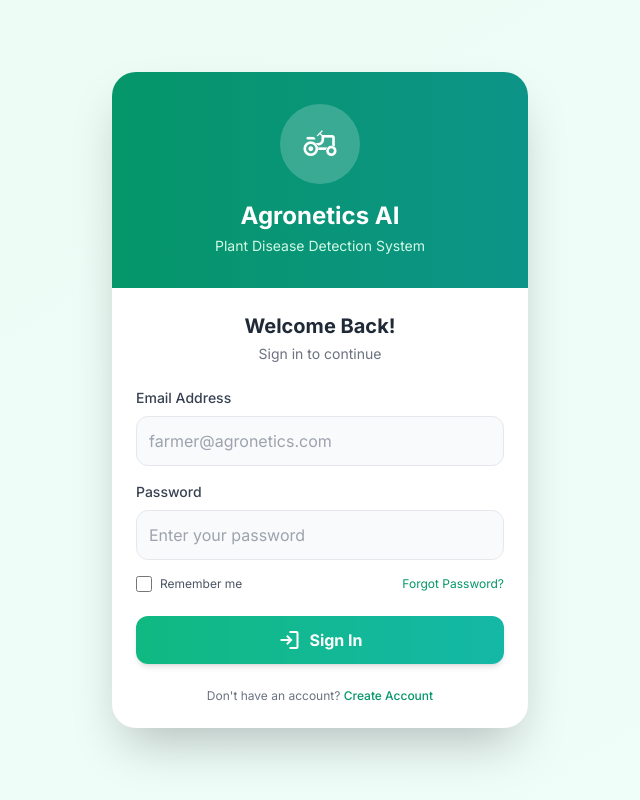
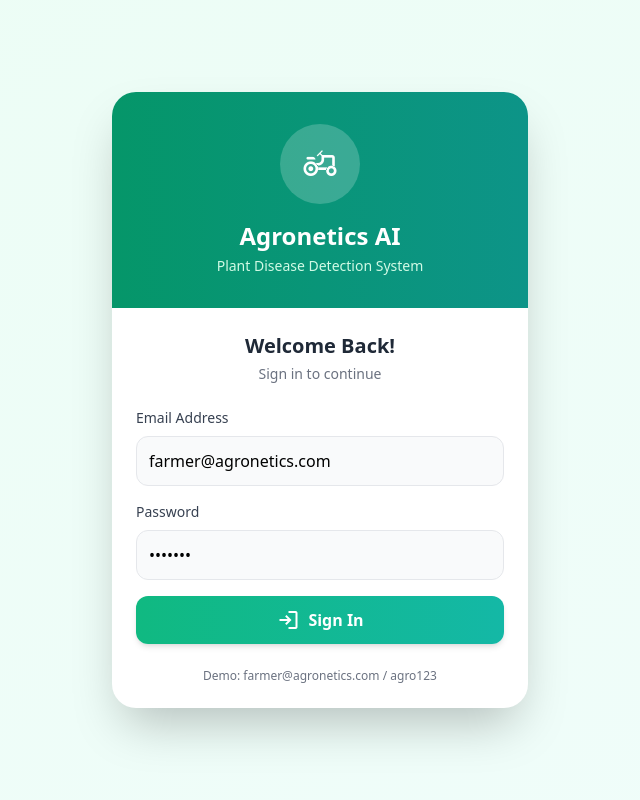
Before and after one commit to Darshita2865/Agronetics, a Flask app: page /login in a window 1280 px wide. Shown: the whole page, without its empty margins (320-960 px from the left). Run offline with Flask 3, Linux system fonts and the light colour scheme; some libraries are stand-ins or nearby versions.

Commit message:
Update login.html

```diff
--- a/templates/login.html
+++ b/templates/login.html
@@ -7,14 +7,10 @@
     <script src="https://cdn.tailwindcss.com"></script>
     <link href="https://fonts.googleapis.com/css2?family=Inter:wght@400;500;600;700;800&display=swap" rel="stylesheet">
     <link href="https://fonts.googleapis.com/css2?family=Material+Symbols+Outlined" rel="stylesheet">
-    <style>
-        * { font-family: 'Inter', sans-serif; }
-    </style>
 </head>
 <body class="bg-gradient-to-br from-emerald-50 to-teal-50">
     <div class="max-w-md mx-auto min-h-screen flex items-center justify-center p-4">
         <div class="w-full bg-white rounded-3xl shadow-2xl overflow-hidden">
-            <!-- Header -->
             <div class="bg-gradient-to-r from-emerald-600 to-teal-600 px-6 py-8 text-center">
                 <div class="w-20 h-20 bg-white/20 rounded-full flex items-center justify-center mx-auto mb-4">
                     <span class="material-symbols-outlined text-4xl text-white">agriculture</span>
@@ -23,33 +19,21 @@
                 <p class="text-emerald-100 text-sm mt-1">Plant Disease Detection System</p>
             </div>
 
-            <!-- Login Form -->
             <div class="p-6">
                 <div class="text-center mb-6">
                     <h2 class="text-xl font-bold text-gray-800">Welcome Back!</h2>
                     <p class="text-gray-500 text-sm mt-1">Sign in to continue</p>
                 </div>
 
-
                 <form id="loginForm">
                     <div class="mb-4">
                         <label class="block text-gray-700 text-sm font-medium mb-2">Email Address</label>
-                        <input type="email" id="loginEmail" placeholder="farmer@agronetics.com"
-                               class="w-full px-3 py-3 border border-gray-200 rounded-xl focus:border-emerald-400 bg-gray-50">
+                        <input type="email" id="loginEmail" placeholder="farmer@agronetics.com" value="farmer@agronetics.com" class="w-full px-3 py-3 border border-gray-200 rounded-xl focus:border-emerald-400 bg-gray-50">
                     </div>
 
                     <div class="mb-4">
                         <label class="block text-gray-700 text-sm font-medium mb-2">Password</label>
-                        <input type="password" id="loginPassword" placeholder="Enter your password"
-                               class="w-full px-3 py-3 border border-gray-200 rounded-xl focus:border-emerald-400 bg-gray-50">
-                    </div>
-
-                    <div class="flex items-center justify-between mb-6">
-                        <label class="flex items-center gap-2">
-                            <input type="checkbox" id="rememberMe" class="w-4 h-4 text-emerald-500 rounded">
-                            <span class="text-xs text-gray-600">Remember me</span>
-                        </label>
-                        <a href="#" onclick="showForgotPassword()" class="text-xs text-emerald-600">Forgot Password?</a>
+                        <input type="password" id="loginPassword" placeholder="Enter your password" value="agro123" class="w-full px-3 py-3 border border-gray-200 rounded-xl focus:border-emerald-400 bg-gray-50">
                     </div>
 
                     <button type="submit" class="w-full bg-gradient-to-r from-emerald-500 to-teal-500 text-white font-bold py-3 rounded-xl shadow-md hover:shadow-lg transition flex items-center justify-center gap-2">
@@ -59,40 +43,9 @@
                 </form>
 
                 <div class="mt-6 text-center">
-                    <p class="text-xs text-gray-500">
-                        Don't have an account?
-                        <a href="#" onclick="showRegister()" class="text-emerald-600 font-medium">Create Account</a>
-                    </p>
+                    <p class="text-xs text-gray-500">Demo: farmer@agronetics.com / agro123</p>
                 </div>
             </div>
-        </div>
-    </div>
-
-    <!-- Register Modal -->
-    <div id="registerModal" class="fixed inset-0 bg-black/50 flex items-center justify-center z-50 hidden">
-        <div class="bg-white w-[90%] max-w-md rounded-2xl p-6">
-            <div class="flex justify-between items-center mb-4">
-                <h3 class="text-xl font-bold text-gray-800">Create Account</h3>
-                <button onclick="closeRegister()" class="text-gray-400">&times;</button>
-            </div>
-            <input type="text" id="regName" placeholder="Full Name" class="w-full mb-3 px-3 py-2 border rounded-lg">
-            <input type="email" id="regEmail" placeholder="Email Address" class="w-full mb-3 px-3 py-2 border rounded-lg">
-            <input type="password" id="regPassword" placeholder="Password (min 4 characters)" class="w-full mb-3 px-3 py-2 border rounded-lg">
-            <input type="password" id="regConfirm" placeholder="Confirm Password" class="w-full mb-4 px-3 py-2 border rounded-lg">
-            <button onclick="registerUser()" class="w-full bg-emerald-500 text-white py-2 rounded-lg font-semibold">Register</button>
-        </div>
-    </div>
-
-    <!-- Forgot Password Modal -->
-    <div id="forgotModal" class="fixed inset-0 bg-black/50 flex items-center justify-center z-50 hidden">
-        <div class="bg-white w-[90%] max-w-md rounded-2xl p-6">
-            <div class="flex justify-between items-center mb-4">
-                <h3 class="text-xl font-bold text-gray-800">Reset Password</h3>
-                <button onclick="closeForgot()" class="text-gray-400">&times;</button>
-            </div>
-            <p class="text-sm text-gray-600 mb-3">Enter your email to receive reset instructions.</p>
-            <input type="email" id="forgotEmail" placeholder="Your email address" class="w-full mb-4 px-3 py-2 border rounded-lg">
-            <button onclick="sendResetLink()" class="w-full bg-emerald-500 text-white py-2 rounded-lg font-semibold">Send Reset Link</button>
         </div>
     </div>
 
@@ -109,11 +62,10 @@
             setTimeout(() => toast.classList.add('hidden'), 2500);
         }
 
-        // Initialize default users
         function initUsers() {
             if (!localStorage.getItem(USERS_KEY)) {
                 const defaultUsers = [{
-                    name: 'Farmer John',
+                    name: 'Farmer',
                     email: 'farmer@agronetics.com',
                     password: 'agro123',
                     createdAt: new Date().toISOString()
@@ -122,35 +74,17 @@
             }
         }
 
-        // Login function
         function loginUser(event) {
             event.preventDefault();
             const email = document.getElementById('loginEmail').value.trim();
             const password = document.getElementById('loginPassword').value;
-            const rememberMe = document.getElementById('rememberMe').checked;
-
-            if (!email || !password) {
-                showToast('❌ Please enter email and password');
-                return;
-            }
 
             const users = JSON.parse(localStorage.getItem(USERS_KEY) || '[]');
             const user = users.find(u => u.email === email && u.password === password);
 
             if (user) {
-                const sessionData = {
-                    email: user.email,
-                    name: user.name,
-                    loggedIn: true,
-                    loginTime: new Date().toISOString()
-                };
-
-                if (rememberMe) {
-                    localStorage.setItem(SESSION_KEY, JSON.stringify(sessionData));
-                } else {
-                    sessionStorage.setItem(SESSION_KEY, JSON.stringify(sessionData));
-                }
-
+                const sessionData = { email: user.email, name: user.name, loggedIn: true, loginTime: new Date().toISOString() };
+                sessionStorage.setItem(SESSION_KEY, JSON.stringify(sessionData));
                 showToast('✅ Login successful!');
                 const redirectUrl = sessionStorage.getItem('redirectAfterLogin') || '/';
                 sessionStorage.removeItem('redirectAfterLogin');
@@ -160,59 +94,8 @@
             }
         }
 
-        // Register function
-        function registerUser() {
-            const name = document.getElementById('regName').value.trim();
-            const email = document.getElementById('regEmail').value.trim();
-            const password = document.getElementById('regPassword').value;
-            const confirm = document.getElementById('regConfirm').value;
-
-            if (!name || !email || !password) {
-                showToast('❌ Please fill all fields');
-                return;
-            }
-            if (password.length < 4) {
-                showToast('❌ Password must be at least 4 characters');
-                return;
-            }
-            if (password !== confirm) {
-                showToast('❌ Passwords do not match');
-                return;
-            }
-
-            const users = JSON.parse(localStorage.getItem(USERS_KEY) || '[]');
-            if (users.find(u => u.email === email)) {
-                showToast('❌ Email already registered');
-                return;
-            }
-
-            users.push({ name, email, password, createdAt: new Date().toISOString() });
-            localStorage.setItem(USERS_KEY, JSON.stringify(users));
-            showToast('✅ Registration successful! Please login.');
-            closeRegister();
-        }
-
-        function showRegister() { document.getElementById('registerModal').classList.remove('hidden'); }
-        function closeRegister() { document.getElementById('registerModal').classList.add('hidden'); }
-        function showForgotPassword() { document.getElementById('forgotModal').classList.remove('hidden'); }
-        function closeForgot() { document.getElementById('forgotModal').classList.add('hidden'); }
-
-        function sendResetLink() {
-            const email = document.getElementById('forgotEmail').value.trim();
-            if (!email) { showToast('❌ Please enter your email'); return; }
-            showToast('📧 Reset link sent (demo: password is agro123)');
-            closeForgot();
-        }
-
         document.getElementById('loginForm').addEventListener('submit', loginUser);
         initUsers();
-
-        window.showRegister = showRegister;
-        window.closeRegister = closeRegister;
-        window.registerUser = registerUser;
-        window.showForgotPassword = showForgotPassword;
-        window.closeForgot = closeForgot;
-        window.sendResetLink = sendResetLink;
     </script>
 </body>
 </html>
```
